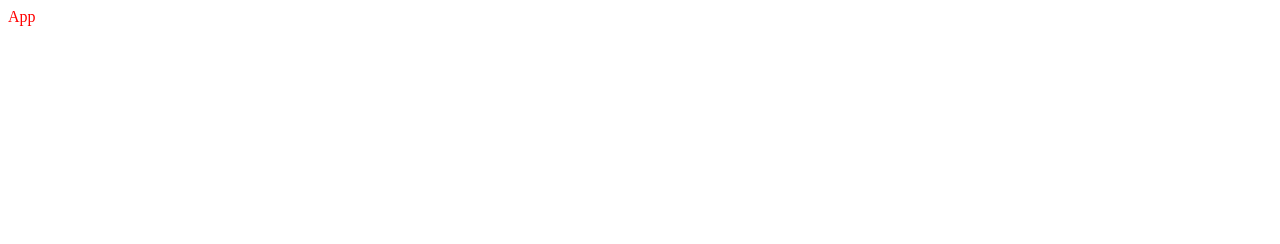
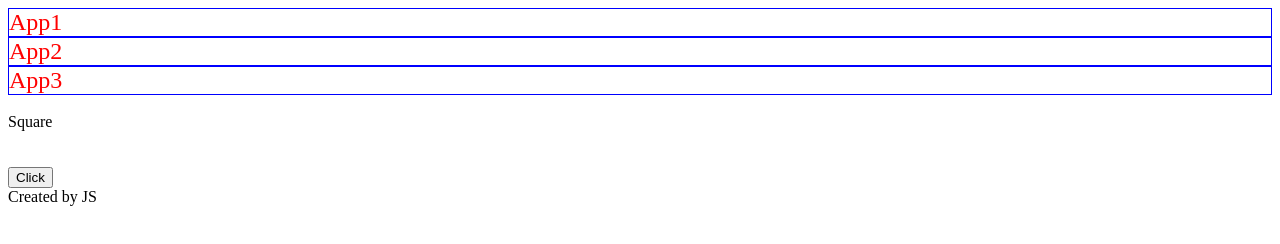
Before and after one commit to keys4words/js, a plain HTML site: page index5.html in a window 1280 px wide. Drawn offline with Linux system fonts and the light colour scheme.

Commit message:
Add jquery refactoring

```diff
--- a/code5.js
+++ b/code5.js
@@ -1,2 +1,26 @@
 var $app = $('.app')
 $app.css('color', 'red')
+	.css('font-size', '24px')
+	.css('border', '1px solid blue')
+
+$('.submit').on('click', function (){
+	console.log("clicked");
+});
+
+var $square = $('.square');
+var enterHandler = function() {
+	$square.addClass('active');
+}
+
+var leaveHandler = function(){
+	$square.removeClass('active');
+}
+
+$square.mouseenter(enterHandler)
+	.mouseleave(leaveHandler);
+
+$('body').on('click', '.byJavsScript', function (){
+	console.log('clicked on js element');
+})
+
+$('body').append('<div class="byJavsScript">Created by JS</div>')
--- a/index5.html
+++ b/index5.html
@@ -2,11 +2,31 @@
 	<head>
 		<meta charset="utf-8">
 		<title>JQuery</title>
+		<style>
+			.active{
+				background: yellow;
+				font-size: 24px;
+			}
+
+		</style>
 	</head>
 	<body>
 		<div class='app'>
-			App
+			App1
 		</div>
+		<div class='app'>
+			App2
+		</div>
+		<div class='app'>
+			App3
+		</div>
+		<br>
+		<div class='square'>
+			Square
+		</div>
+		<br>
+		<br>
+		<button class='submit'>Click</button>
 		<script src='jquery-3.3.1.js'></script>
 		<script src='code5.js'></script>
 	</body>
```
